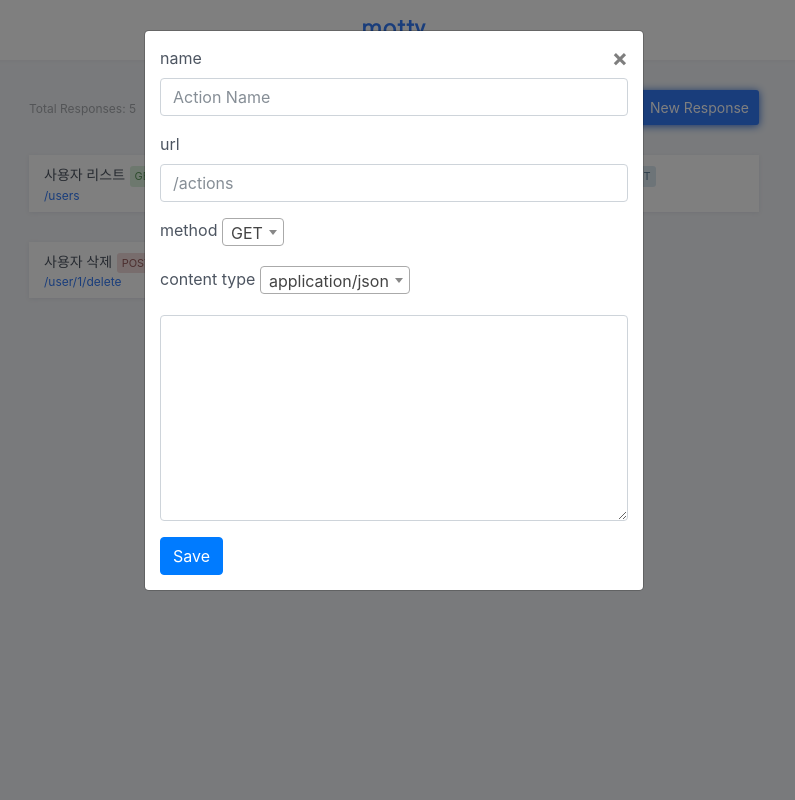
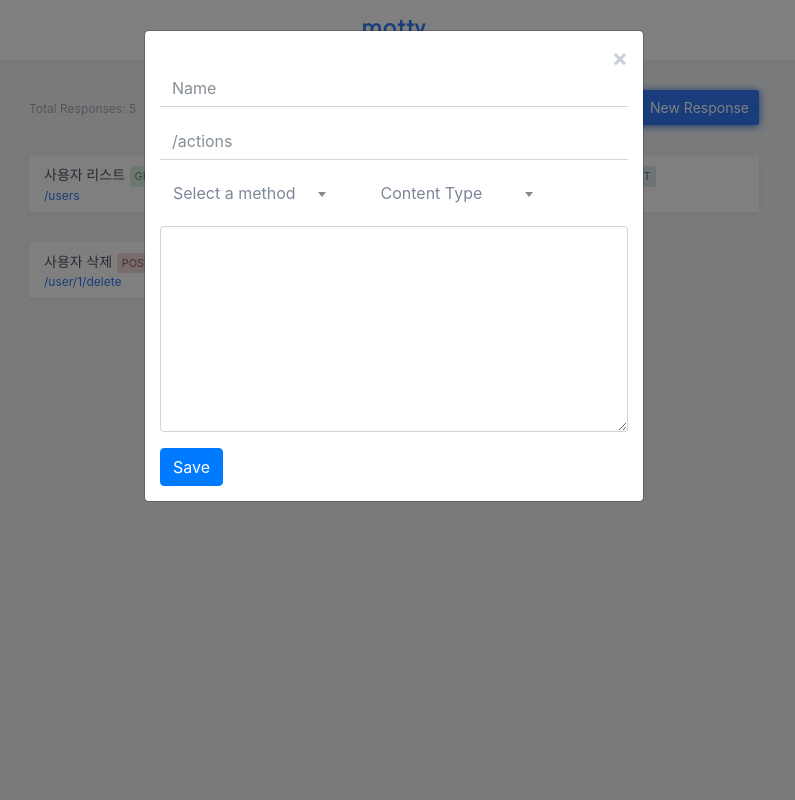
Before and after one commit to cailhuiris/motty, a Django app: page /app/ in a window 1280 px wide, after a click on "New Response". Shown: the whole page, without its empty margins (246-1041 px from the left). Run offline with Django 3.2, Linux system fonts and the light colour scheme; style sheets or scripts are compiled from the project's sources; some libraries are stand-ins or nearby versions.

Commit message:
completed modal design

```diff
--- a/app/static/styles/main.scss
+++ b/app/static/styles/main.scss
@@ -126,5 +126,56 @@ header {
 }
 
 #create_response_modal {
+    button.close {
+        color: lighten($default-text-color, 30);
+    }
+    .modal-content {
+        .form-label {
+            color: lighten($default-text-color, 30);
+            font-weight: 400;
+        }
+        input[type=text].form-control {
+            border: none;
+            border-bottom: 1px solid lighten($default-text-color, 50);
+            border-radius: 0;
+        }
+    }
+}
 
+.select2-container {
+    display: block;
+    &.select2-container--focus .select2-selection--single {
+        background: #F3F5F8;
+        outline: none;
+    }
+    .select2-selection--single {
+        padding: 3px 5px 3px 5px;
+        border-radius: 0px;
+        border: none;
+        height: auto;
+        &:hover {
+            background: #F3F5F8;
+        }
+        .select2-selection__rendered {
+            color: lighten($default-text-color, 20);
+        }
+        .select2-selection__arrow {
+            top: 5px;
+            right: 6px;
+        }
+    }
+    .select2-dropdown {
+        border: 1px solid lighten($default-text-color, 50);
+        box-shadow: 0 1px 5px #E0E2EA;
+        .select2-results__option--highlighted[aria-selected] {
+            color: lighten($default-text-color, 30);
+            background: #E2E8F2;
+        }
+        .select2-results__option[aria-selected=true] {
+            background: #F3F5F8;
+            &:hover {
+                color: $default-text-color;
+            }
+        }
+    }
 }
--- a/app/templates/app/index.html
+++ b/app/templates/app/index.html
@@ -100,29 +100,30 @@
                             </button>
                         </div>
                         <div class="form-group">
-                            <label class="form-label">name</label>
-                            <input type="text" class="form-control" name="name" placeholder="Action Name" />
+                            <input type="text" class="form-control" name="name" placeholder="Name" />
                         </div>
                         <div class="form-group">
-                            <label class="form-label">url</label>
                             <input type="text" class="form-control" name="url" placeholder="/actions" />
                         </div>
-                        <div class="form-group">
-                            <label class="form-label">method</label>
+                        <div class="row">
+                            <div class="form-group col-md-5">
                                 <select id="select-method">
+                                    <option value="">Select a method</option>
                                     <option value="get">GET</option>
                                     <option value="post">POST</option>
                                     <option value="delete">DELETE</option>
                                     <option value="put">PUT</option>
                                 </select>
                             </div>
-                        <div class="form-group">
-                            <label class="form-label">content type</label>
+                            <div class="form-group col-md-5">
                                 <select id="select-body">
+                                    <option value="">Content Type</option>
                                     <option value="application/json">application/json</option>
                                     <option value="application/xml">application/xml</option>
-                                <option value="plain/text">plain/text</option>
+                                    <option value="text/plain">text/plain</option>
+                                    <option value="text/html">text/html</option>
                                 </select>
+                            </div>
                         </div>
                         <div class="form-group">
                             <textarea class="form-control" name="response-body" rows="8"></textarea>
```
Lines whose indentation alone changed are shown as unchanged.
